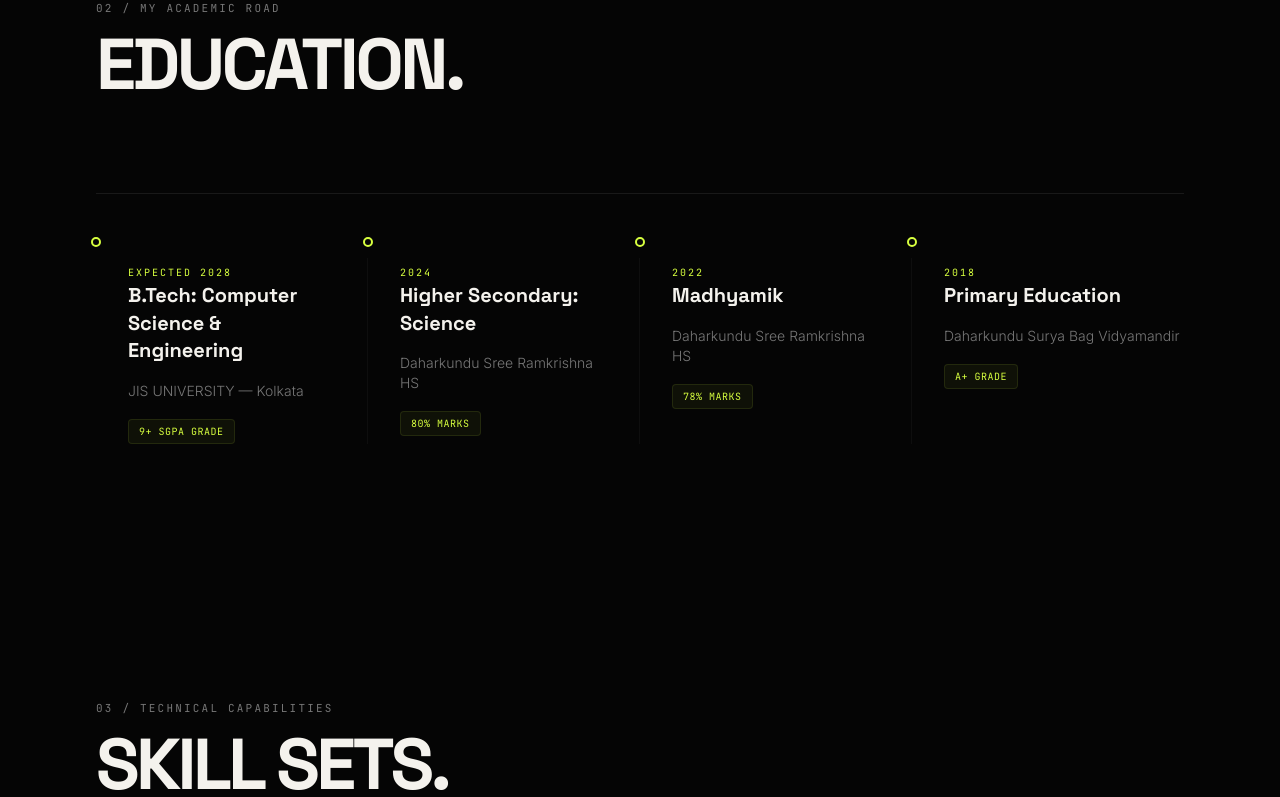
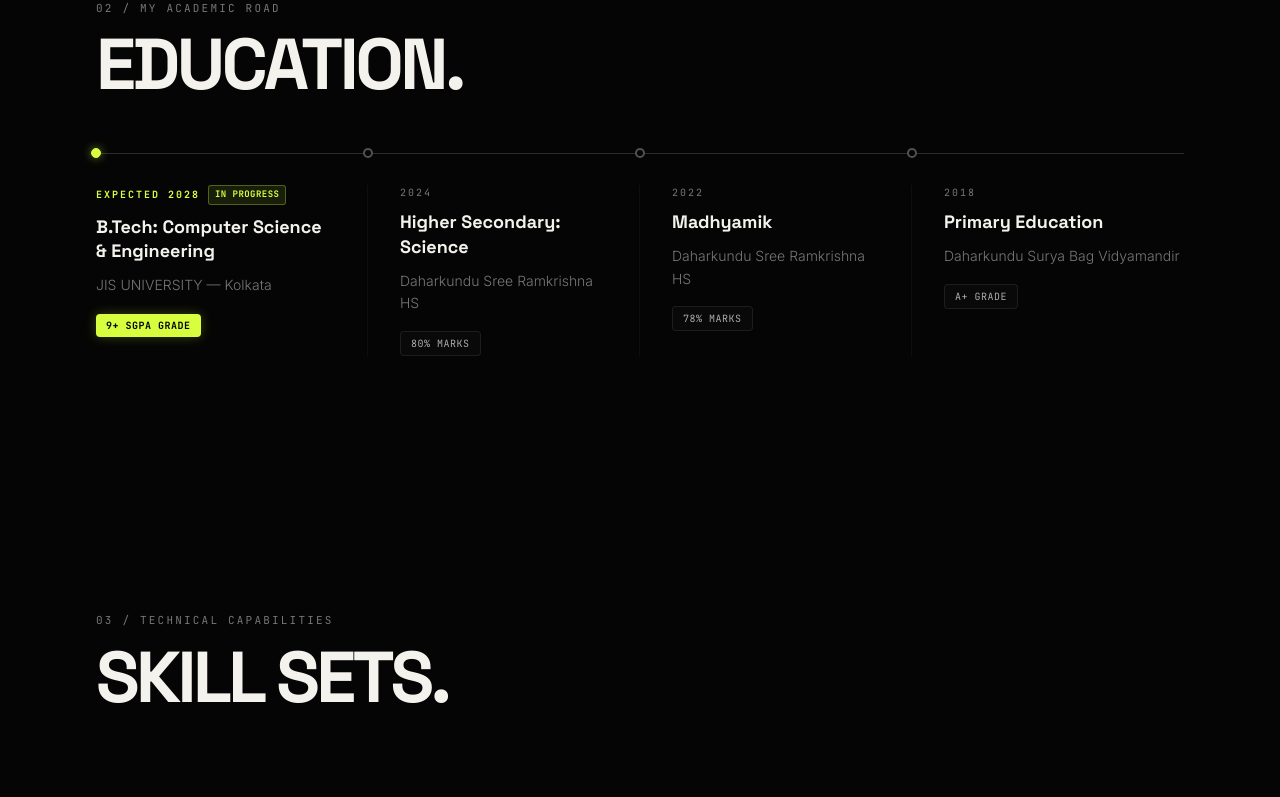
Before and after one commit to iamkumaresh/kumaresh-portfolio, a React (Vite) app: page / in a window 1280 px wide. Shown: the part 1842-2639 px from the top of the page. Built offline with nearby package versions, Linux system fonts and the light colour scheme.

Commit message:
feat(education): add scroll-animated timeline line, in-progress highlight, badge hierarchy, and tighter spacing

```diff
--- a/src/App.tsx
+++ b/src/App.tsx
@@ -1,4 +1,4 @@
-import { motion, AnimatePresence, MotionConfig, useReducedMotion } from "motion/react";
+import { motion, AnimatePresence, MotionConfig, useReducedMotion, useScroll, useSpring, useTransform } from "motion/react";
 import { Github, Linkedin, Mail, ExternalLink, Menu, X, ChevronUp, Send, CheckCircle, Loader2, Instagram, Facebook, Phone } from "lucide-react";
 import React, { useState, useEffect, useRef } from "react";
 import { certificatesData, Certificate } from "./data/certificates";
@@ -817,65 +817,141 @@ const About = () => {
 
 // --- EDUCATION SECTION COMPONENT ---
 const Education = () => {
+  const timelineRef = useRef<HTMLDivElement>(null);
+  const shouldReduceMotion = useReducedMotion();
+
+  // Scroll-linked timeline line animation (draw-in effect synced to scroll)
+  const { scrollYProgress } = useScroll({
+    target: timelineRef,
+    offset: ["start 85%", "end 60%"]
+  });
+
+  const smoothProgress = useSpring(scrollYProgress, {
+    stiffness: 100,
+    damping: 30,
+    restDelta: 0.001
+  });
+
+  const clampedProgress = useTransform(smoothProgress, (v) => Math.min(Math.max(v, 0), 1));
+
   const education = [
     {
       year: "EXPECTED 2028",
       title: "B.Tech: Computer Science & Engineering",
       institution: "JIS UNIVERSITY — Kolkata",
-      details: "9+ SGPA Grade"
+      details: "9+ SGPA Grade",
+      isCurrent: true
     },
     {
       year: "2024",
       title: "Higher Secondary: Science",
       institution: "Daharkundu Sree Ramkrishna HS",
-      details: "80% Marks"
+      details: "80% Marks",
+      isCurrent: false
     },
     {
       year: "2022",
       title: "Madhyamik",
       institution: "Daharkundu Sree Ramkrishna HS",
-      details: "78% Marks"
+      details: "78% Marks",
+      isCurrent: false
     },
     {
       year: "2018",
       title: "Primary Education",
       institution: "Daharkundu Surya Bag Vidyamandir",
-      details: "A+ Grade"
+      details: "A+ Grade",
+      isCurrent: false
     }
   ];
 
   return (
     <section id="education" className="py-24 md:py-32 bg-[#050505] px-6 sm:px-12 md:px-16 lg:px-24 scroll-mt-28">
       <SectionContainer>
-        <div className="mb-24">
+        {/* Section Header - tightened vertical spacing matching other sections */}
+        <div className="mb-12 md:mb-14">
           <span className="text-meta text-[#777777] block mb-4">02 / MY ACADEMIC ROAD</span>
           <h2 className="text-4xl sm:text-5xl md:text-7xl font-display font-extrabold leading-[0.9] tracking-tighter text-[#F4F2ED]">EDUCATION.</h2>
         </div>
 
+        {/* Timeline Container with Animated Draw-in Track */}
+        <div ref={timelineRef} className="relative pt-6 md:pt-8">
+
+          {/* Desktop Horizontal Connecting Line (faint base track + animated draw-in) */}
+          <div className="hidden md:block absolute top-0 left-0 right-0 h-[1px] bg-white/[0.04]" />
+          <motion.div
+            className="hidden md:block absolute top-0 left-0 right-0 h-[1px] bg-white/[0.12] origin-left pointer-events-none"
+            style={{ scaleX: shouldReduceMotion ? 1 : clampedProgress, transformOrigin: "left" }}
+          />
+
+          {/* Mobile Vertical Connecting Line (faint base track + animated draw-in) */}
+          <div className="md:hidden absolute top-0 left-0 bottom-0 w-[1px] bg-white/[0.04]" />
+          <motion.div
+            className="md:hidden absolute top-0 left-0 bottom-0 w-[1px] bg-white/[0.12] origin-top pointer-events-none"
+            style={{ scaleY: shouldReduceMotion ? 1 : clampedProgress, transformOrigin: "top" }}
+          />
+
           {/* Timeline Grid */}
-        <div className="grid grid-cols-1 md:grid-cols-4 gap-8 md:gap-0 relative pt-8 md:pt-16 border-l md:border-l-0 md:border-t border-white/[0.08] pl-6 md:pl-0 md:divide-x md:divide-white/[0.04]">
-
-          {/* Vertical marker bar on Mobile */}
-          <div className="absolute top-0 left-0 w-[1px] h-full bg-white/[0.08] md:hidden" />
-
+          <div className="grid grid-cols-1 md:grid-cols-4 gap-8 md:gap-0 relative pl-6 md:pl-0 md:divide-x md:divide-white/[0.04]">
             {education.map((edu, idx) => (
               <div
                 key={idx}
-              className="relative group md:px-8 first:pl-0 last:pr-0"
+                className="relative group md:px-6 lg:px-8 first:pl-0 last:pr-0"
               >
                 {/* Timeline Bullet Point */}
-              <div className="absolute md:-top-[21px] -left-[31px] md:-left-[5px] w-2.5 h-2.5 rounded-full bg-[#050505] border-2 border-[#D7FF3F] group-hover:scale-150 transition-transform duration-300 z-10" />
-
-              <div className="space-y-4">
-                <span className="text-meta text-[#D7FF3F] text-[10px]">{edu.year}</span>
-                <h3 className="text-lg md:text-xl font-display font-bold text-[#F4F2ED] leading-snug">{edu.title}</h3>
-                <p className="text-sm text-[#777777] font-light">{edu.institution}</p>
-                <div className="inline-block text-[10px] font-mono text-[#D7FF3F] bg-[#D7FF3F]/5 border border-[#D7FF3F]/10 rounded px-2.5 py-1 uppercase tracking-wider">
+                {edu.isCurrent ? (
+                  <div className="absolute -left-[29px] top-[3px] md:-left-[5px] md:-top-[37px] w-2.5 h-2.5 z-10 flex items-center justify-center">
+                    {/* Subtle pulsing ping halo - disabled if reduced motion preferred */}
+                    <span className="animate-ping absolute -inset-1 rounded-full bg-[#D7FF3F] opacity-75 motion-reduce:hidden pointer-events-none" />
+                    {/* Solid glowing lime dot */}
+                    <span className="relative block w-2.5 h-2.5 rounded-full bg-[#D7FF3F] shadow-[0_0_10px_rgba(215,255,63,0.5)] border border-[#D7FF3F]" />
+                  </div>
+                ) : (
+                  <div className="absolute -left-[29px] top-[3px] md:-left-[5px] md:-top-[37px] w-2.5 h-2.5 rounded-full bg-[#050505] border-2 border-white/30 group-hover:border-[#D7FF3F] group-hover:scale-125 transition-all duration-300 z-10" />
+                )}
+
+                {/* Content Card */}
+                <div className="space-y-2.5">
+                  {/* Status / Year Header */}
+                  {edu.isCurrent ? (
+                    <div className="flex items-center gap-2 flex-wrap">
+                      <span className="text-meta text-[#D7FF3F] text-[10px] font-bold">{edu.year}</span>
+                      <span className="text-[9px] font-mono text-[#D7FF3F] bg-[#D7FF3F]/10 border border-[#D7FF3F]/30 px-1.5 py-0.5 rounded-[3px] uppercase tracking-wider font-semibold select-none">
+                        IN PROGRESS
+                      </span>
+                    </div>
+                  ) : (
+                    <span className="text-meta text-[#777777] group-hover:text-[#F4F2ED] text-[10px] transition-colors duration-200 block">
+                      {edu.year}
+                    </span>
+                  )}
+
+                  {/* Degree / Course Title */}
+                  <h3 className="text-base md:text-lg font-display font-bold text-[#F4F2ED] group-hover:text-[#D7FF3F] transition-colors leading-snug">
+                    {edu.title}
+                  </h3>
+
+                  {/* Institution Name */}
+                  <p className="text-xs md:text-sm text-[#777777] font-light leading-relaxed">
+                    {edu.institution}
+                  </p>
+
+                  {/* Achievement Badge - Clear visual hierarchy */}
+                  <div className="pt-1">
+                    {edu.isCurrent ? (
+                      <div className="inline-flex items-center text-[10px] font-mono font-bold text-[#050505] bg-[#D7FF3F] rounded px-2.5 py-1 uppercase tracking-wider shadow-[0_0_12px_rgba(215,255,63,0.25)] select-none">
                         {edu.details}
                       </div>
+                    ) : (
+                      <div className="inline-flex items-center text-[10px] font-mono text-[#F4F2ED]/70 bg-white/[0.02] border border-white/[0.08] rounded px-2.5 py-1 uppercase tracking-wider select-none">
+                        {edu.details}
+                      </div>
+                    )}
+                  </div>
                 </div>
               </div>
             ))}
+          </div>
         </div>
       </SectionContainer>
     </section>
```
Lines whose indentation alone changed are shown as unchanged.
